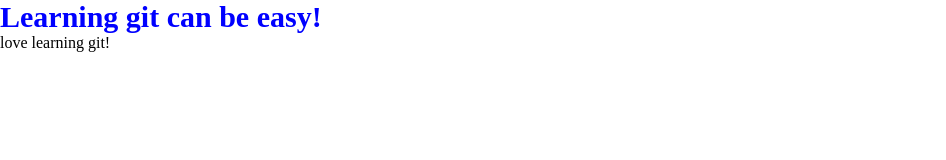
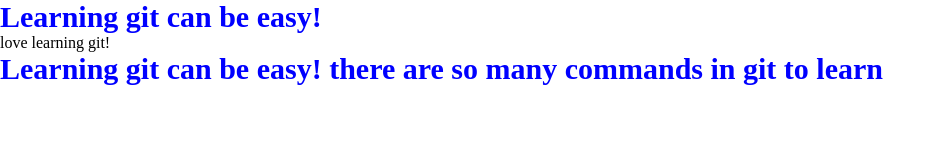
Before and after one commit to Vanshi2221/git-practice, a plain HTML site: page index.html in a window 1280 px wide. Shown: the whole page, without its empty margins (0-946 px from the left). Drawn offline with Linux system fonts and the light colour scheme.

Commit message:
Add additional heading about learning git

```diff
--- a/index.html
+++ b/index.html
@@ -9,5 +9,6 @@
   <body>
     <h1>Learning git can be easy!</h1>
     <p>love learning git!</p>
+     <h1>Learning git can be easy! there are so many commands in git to learn</h1>
   </body>
 </html>
```
